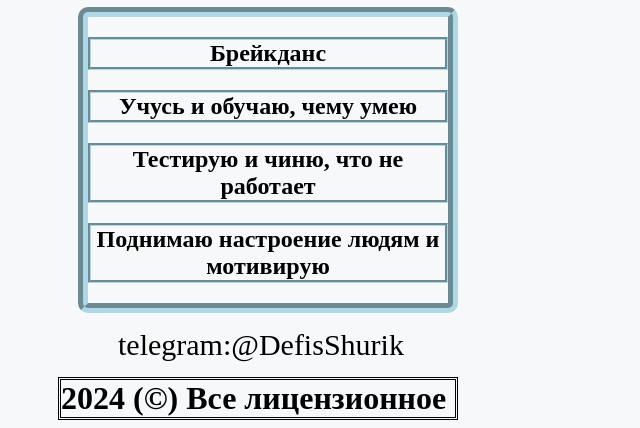
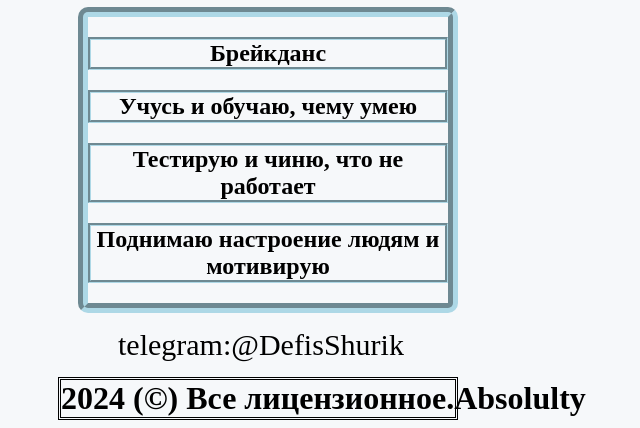
Before and after one commit to Defis-code/cv, a plain HTML site: page index.html in a window 1280 px wide. Shown: the part 489-917 px from the top of the page, without its empty margins (382-1022 px from the left). Drawn offline with Linux system fonts and the light colour scheme.

Commit message:
изменил контент в h1 в footer

```diff
--- a/index.html
+++ b/index.html
@@ -22,7 +22,7 @@
 </div>
     <footer>
       <div id="contacts">telegram:@DefisShurik</div>
-      <h1 class="about">2024 (©) Все лицензионное</h1>
+      <h1 class="about">2024 (©) Все лицензионное.Absolulty</h1>
     </footer>
      <script type="text/javascript" src="js.js"></script>
 </body>
```
